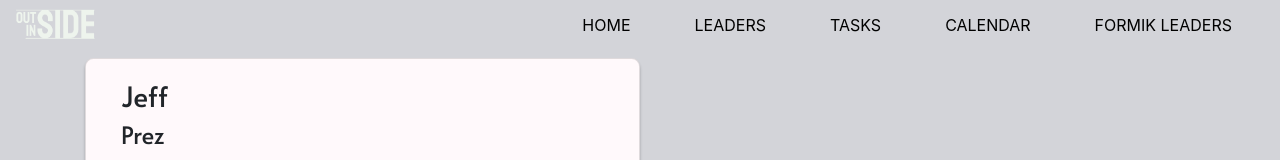
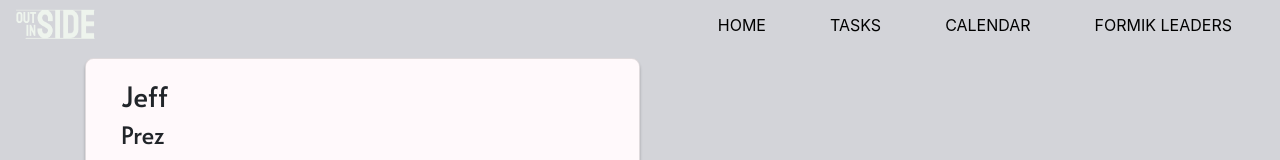
Before and after one commit to JeffThorslund/club-framework, a React (Create React App) app: page /leaders in a window 1280 px wide. Shown: the top 160 px of the page. Built offline with nearby package versions, Linux system fonts and the light colour scheme.

Commit message:
a pretty final copy with leaders working with formik

```diff
--- a/src/components/navbar/Navbar.js
+++ b/src/components/navbar/Navbar.js
@@ -21,12 +21,6 @@ class Navbar extends React.Component{
                         <Link to='/home' id='noStyle'>
                             <li  className='nav-item mx-4'>
                                 <div className="nav-link">HOME</div>
-                            </li>
-                        </Link>
-
-                        <Link to='/leaders' id='noStyle'>
-                            <li className='nav-item mx-4'>
-                                <div className="nav-link">LEADERS</div>
                             </li>
                         </Link>
 
```
